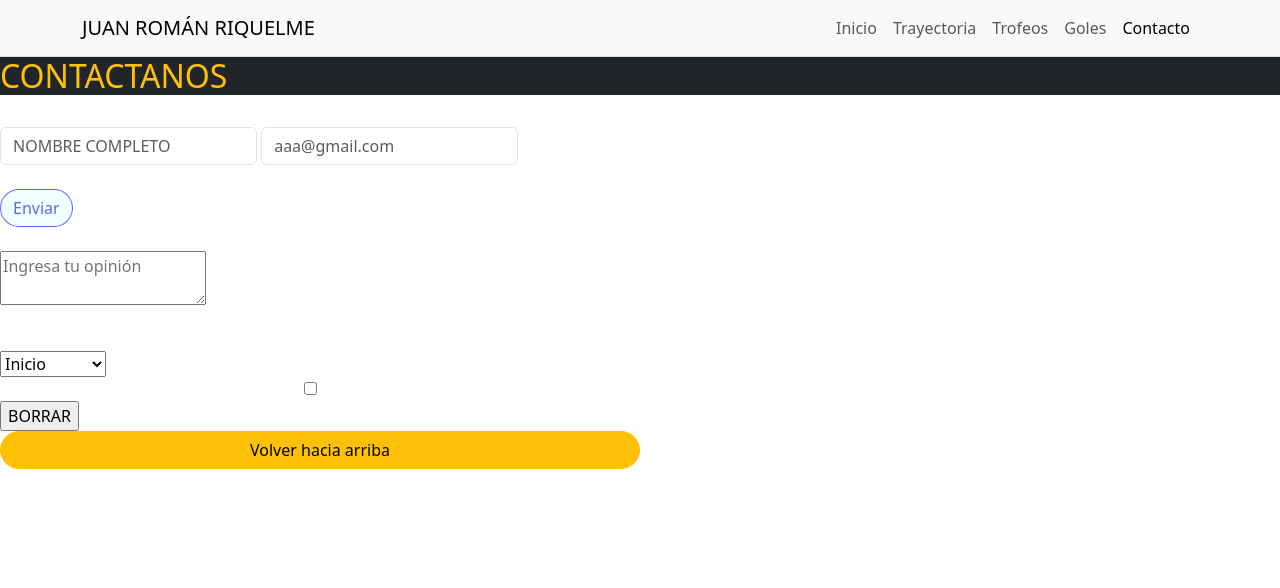
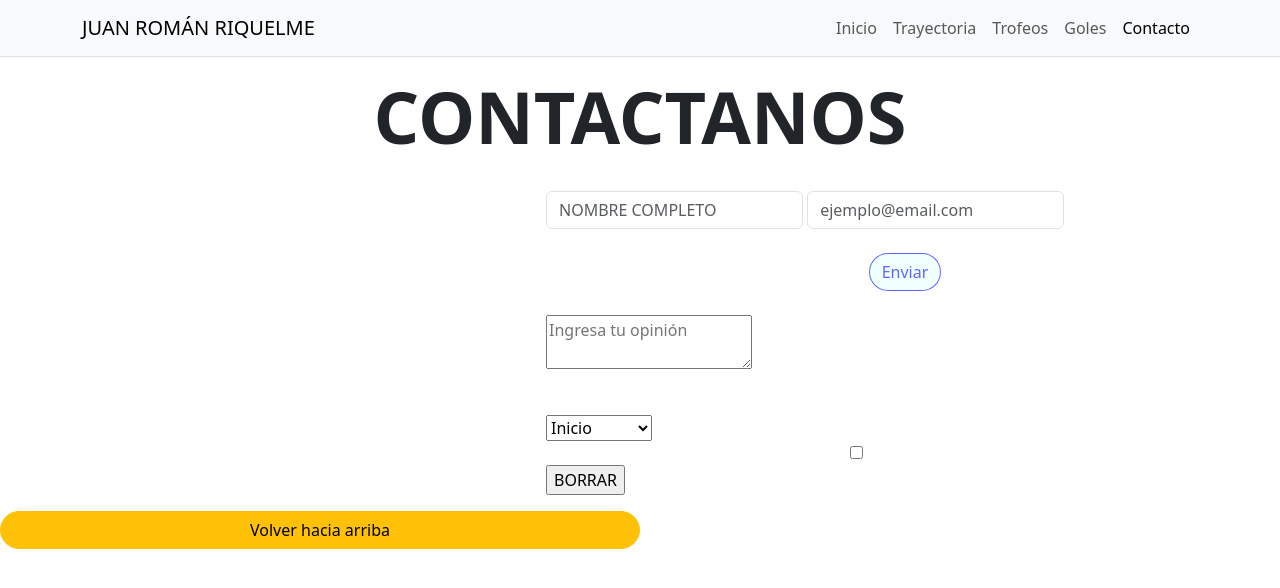
Before and after one commit to GeronimoCnochaert/PreEntrega2-Cnochaert, a plain HTML site: page pages/contacto.html in a window 1280 px wide. Drawn offline with nearby package versions, Linux system fonts and the light colour scheme.

Commit message:
Estilización de solapa Contactos

```diff
--- a/css/style.css
+++ b/css/style.css
@@ -23,3 +23,7 @@
     border:solid azure;
     border-color: azure;
 }
+
+.navbar_style {
+    background-color: blue;
+}
--- a/pages/contacto.html
+++ b/pages/contacto.html
@@ -43,20 +43,30 @@
 
 
     <main>
-        <section class="portada-contacto">
+        <section class="portada-contacto container-fluid p-3">
 
-            <h2 class="text-warning bg-dark">CONTACTANOS</h2>
+            <h2 class="display-2 fw-bold text-center">CONTACTANOS</h2>
 
-            <article class="cuestionario-contacto">
+            <div class="row">
+
+                <div class="col-md-5 ">
+                    <p class="fw-bold text-white text-center fs-4">Nos interesa conocerte y saber tù opinion al
+                        respecto, saber que es lo que te gustaria, contenido que desees ver o cambios que harias.
+                        Recorda que tù opinion es de gran interes!</p><br>
+                </div>
+
+                <article class="cuestionario-contacto col-md-7">
+
+
                     <form action="#">
                         <label class="text-white" for=""> Nombre y Apellido
                             <input class="form-control" type="text" placeholder="NOMBRE COMPLETO"><br>
                         </label>
 
                         <label class="text-white" for="email">Tu email de contacto:
-                        <input class="form-control" type="email" placeholder="aaa@gmail.com" name="email"><br>
+                            <input class="form-control" type="email" placeholder="ejemplo@email.com" name="email"><br>
                         </label>
-                    <div class="d-flex justify-content-start">
+                        <div class="d-flex justify-content-center ">
                             <input type="submit" value="Enviar" class="btn btn-cuestionario">
                         </div>
                         <label class="text-white" for="Observaciones"> Observaciones:<br>
@@ -76,6 +86,7 @@
                         <input type="reset" value="BORRAR">
 
                     </form>
+            </div>
             </article>
         </section>
 
```
Also changed, not shown: img/W2H27IRJA5FJBMA4ZVETKRFCTY.jpg (added). Lines whose indentation alone changed are shown as unchanged.
